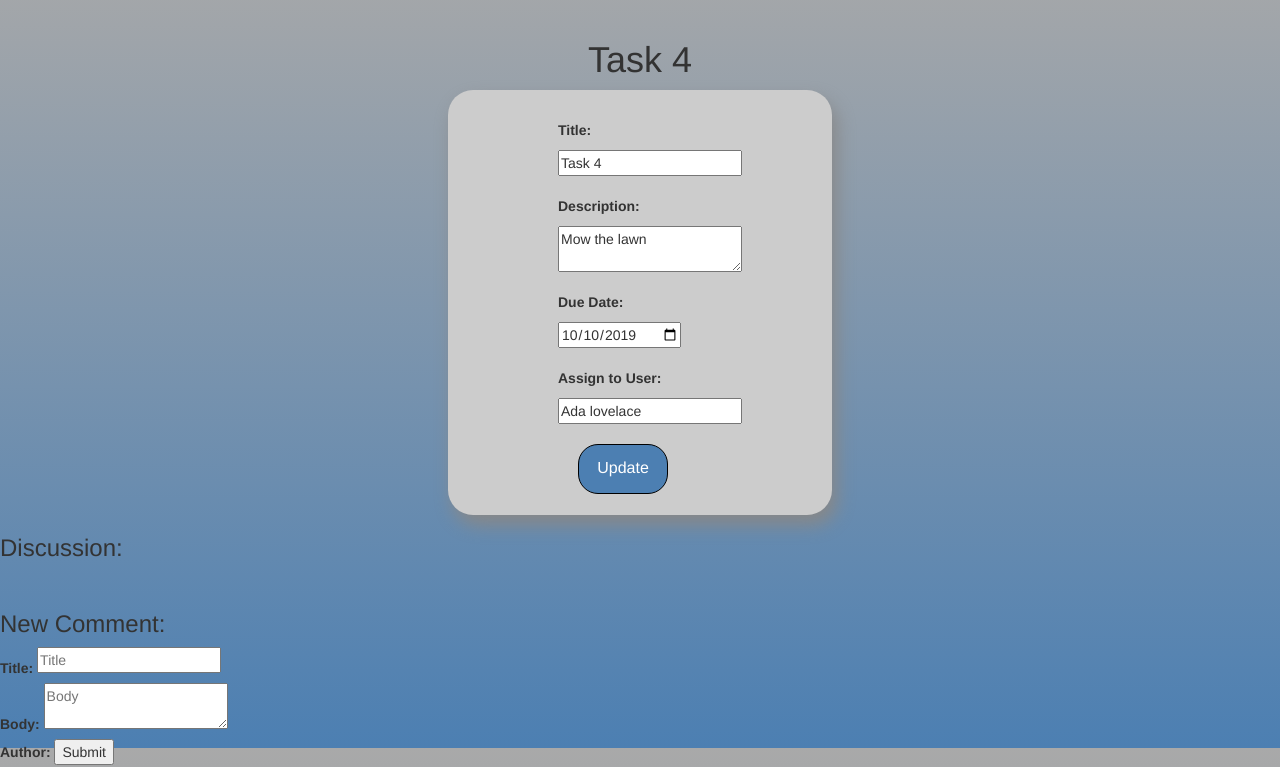
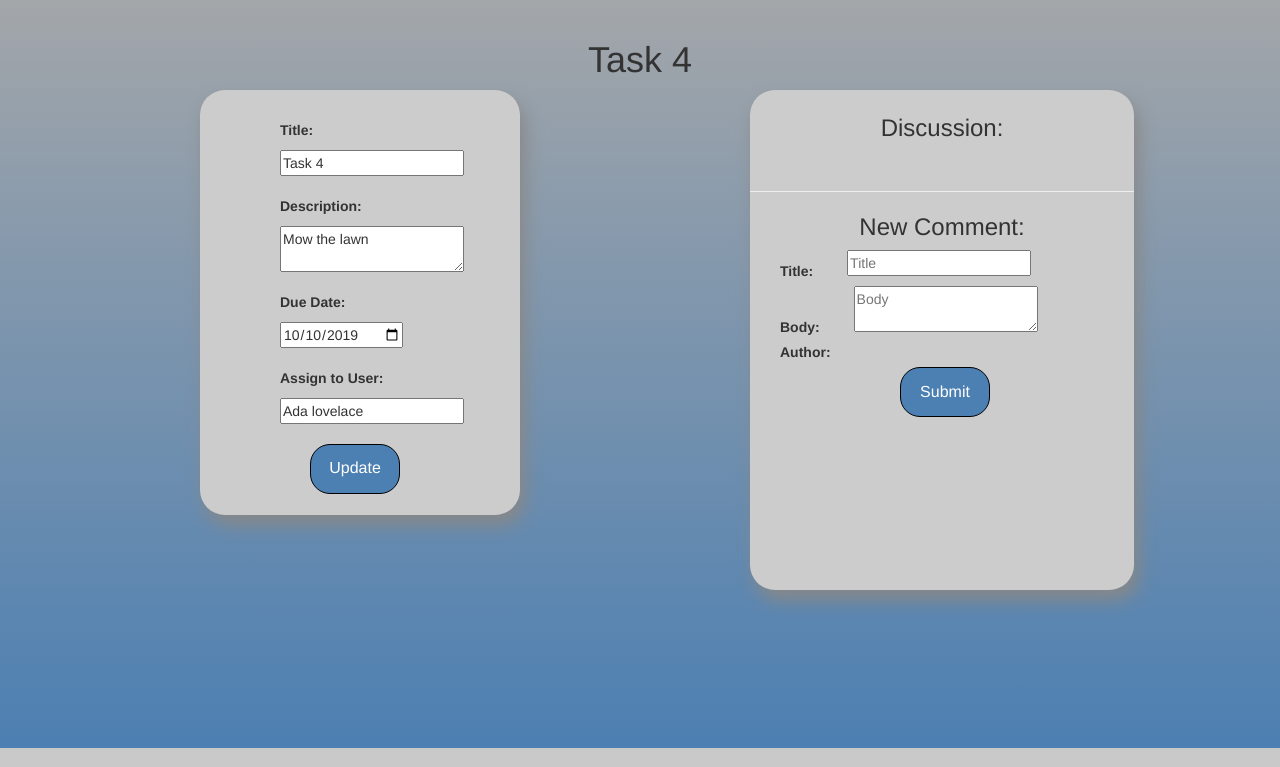
Before and after one commit to Rossmallow/CSC394_CapstoneProject, a Django app: page /tasks/13/ in a window 1280 px wide. Shown: the part 52-819 px from the top of the page. Run offline with Django 3.2, Linux system fonts and the light colour scheme; a user stored in the database is signed in; data comes from the database, SQL or seed files in the repository; both versions use the stored data as it was after the commit; parts of the project's set-up code (start-up, migrations or seed data) failed here and were passed over; some libraries are stand-ins or nearby versions.

Commit message:
commit for styling taskDetails page comments

```diff
--- a/csc394/csc394/templates/tasks/taskDetails.html
+++ b/csc394/csc394/templates/tasks/taskDetails.html
@@ -5,13 +5,13 @@
     <style>
         .edit-task {
             background-color: #cccccc;
-            width: 30%;
+            width: 25%;
             height: 425px;
-            margin: auto;
+            float: left;
+            margin-left: 200px;
             border-radius: 25px;
             box-shadow: 5px 10px 18px #888888;
-            /* margin-left: 25%;
-            margin-top: 40px; */
+            clear: right;
 
         }
 
@@ -19,12 +19,6 @@
             padding-left: 50px;
             padding-top: 30px;
         }
-
-        /* textarea,
-        input {
-            display: block;
-            margin: 1px 5px;
-        } */
 
         .hide-replaced.ws-inputreplace {
             display: none !important;
@@ -36,29 +30,72 @@
         }
 
         #todo-form>label {
-            margin-left: 60px;
+            margin-left: 30px;
             margin-bottom: 10px;
         }
 
         #todo-form>input {
-            margin-left: 60px;
+            margin-left: 30px;
             /* margin-bottom: 50px; */
             display: block;
         }
 
         #todo-form>textarea {
-            margin-left: 60px;
+            margin-left: 30px;
             /* margin-bottom: 50px; */
             display: block;
         }
 
         #todo-form>input[type=submit] {
-            margin-left: 80px;
+            margin-left: 60px;
             background-color: #4C7FB2;
             border: 1px solid black;
             font-size: medium;
             height: 50px;
             width: 90px;
+            border-radius: 20px;
+            color: white;
+        }
+
+        .dicussion {
+            background-color: #cccccc;
+            width: 30%;
+            height: 500px;
+            margin-left: 750px;
+            border-radius: 25px;
+            box-shadow: 5px 10px 18px #888888;
+            overflow-y: auto;
+        }
+
+        .dicussion>h3 {
+            text-align: center;
+        }
+
+        #discussion-form>label {
+            margin-left: 30px;
+        }
+
+        #discussion-form>textarea {
+            margin-left: 30px;
+        }
+
+        #discussion-form>input[type=submit] {
+            margin-left: 150px;
+            background-color: #4C7FB2;
+            border: 1px solid black;
+            font-size: medium;
+            height: 50px;
+            width: 90px;
+            border-radius: 20px;
+            color: white;
+        }
+
+        #deleteComment>input[type=submit] {
+            float: right;
+            margin-right: 15px;
+            background-color: red;
+            border: 1px solid black;
+            font-size: medium;
             border-radius: 20px;
             color: white;
         }
@@ -95,10 +132,10 @@
         </div>
     </div>
     <div class="dicussion" id="formDiscussion">
-        <h3>Discussion:</h3>
+        <h3 style="padding-top: 5px;">Discussion:</h3>
         </br>
         {% for comment in comments %}
-        <form id=todo-form action="/tasks/{{todoItem.id}}/editComment/{{comment.id}}/" method="post">
+        <form id=discussion-form action="/tasks/{{todoItem.id}}/editComment/{{comment.id}}/" method="post">
             {% csrf_token %}
             <label>Title: </label>
             <textarea style="resize:none" name="title" rows="1">{{ comment.title }}</textarea>
@@ -111,12 +148,15 @@
             </br>
             <input type="submit" value="Update" />
         </form>
-        <form action="/tasks/{{todoItem.id}}/deleteComment/{{comment.id}}/" method="post">
+        </br>
+        <form id="deleteComment" action="/tasks/{{todoItem.id}}/deleteComment/{{comment.id}}/" method="post">
             {% csrf_token %}
             <input type="submit" value="Delete Comment" />
         </form>
         </br>
+
         {% endfor %}
+        <hr style="height: 2px;">
         <h3>New Comment:</h3>
         <form id=discussion-form action="/tasks/{{todoItem.id}}/addComment/" method="post">
             {% csrf_token %}
@@ -128,7 +168,7 @@
             <textarea name="body" placeholder="Body"></textarea>
             </br>
             <label>Author: </label>
-            <input type="hidden" name="user" value={{user.get_username}} />
+            <input type="hidden" name="user" value={{user.get_username}} /> <br>
             <input type="submit" value="Submit" />
         </form>
     </div>
```
Also changed, not shown: csc394/db.sqlite3.
